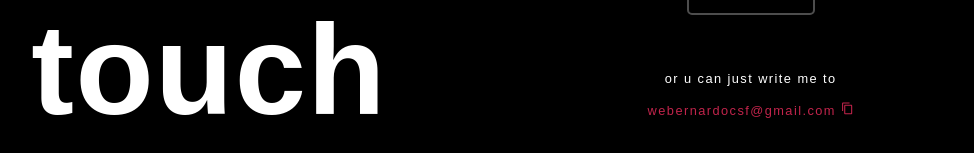
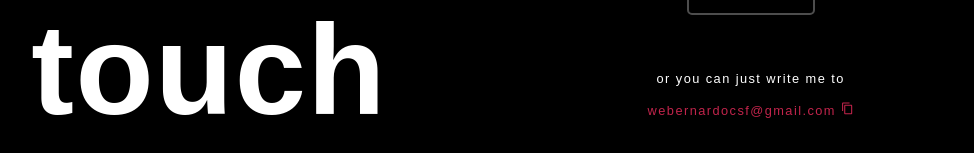
Before and after one commit to bernardocsf/portfolio, a React (Vite) app: page / in a window 1280 px wide. Shown: the part 2078-2231 px from the top of the page, without its empty margins (153-1127 px from the left). Built offline with nearby package versions, Linux system fonts and the light colour scheme; a web font is replaced by a local one.

Commit message:
Update index.jsx
you

```diff
--- a/src/components/Contact/index.jsx
+++ b/src/components/Contact/index.jsx
@@ -105,7 +105,7 @@ const index = forwardRef((props, ref) => {
           </div>
         </form>
         <div className={styles.writeMe}>
-          <span>or u can just write me to</span>
+          <span>or you can just write me to</span>
           <span className={styles.mail}>
             {email}{" "}
             <button onClick={copyToClipboard}>
```
